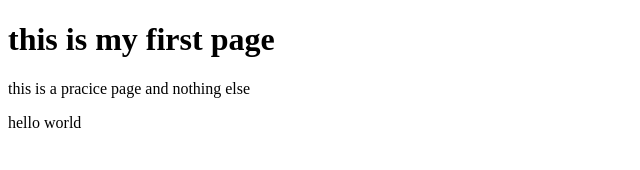
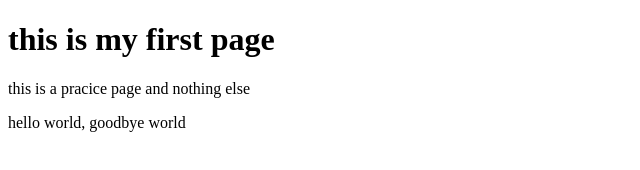
Before and after one commit to Sagar-T/git-test, a website: page index.html in a window 1280 px wide. Shown: the whole page, without its empty margins (0-640 px from the left). Drawn offline with Linux system fonts and the light colour scheme.

Commit message:
fourth commit

```diff
--- a/index.html
+++ b/index.html
@@ -4,7 +4,7 @@
         <body>
             <h1>this is my first page</h1>
             <p> this is a pracice page and nothing else</p>
-            <p>hello world</p>
+            <p>hello world, goodbye world</p>
         </body>
     </head>
 </html>
```
Also changed, not shown: package.json (added, +24 -0 lines), 2 other files.
